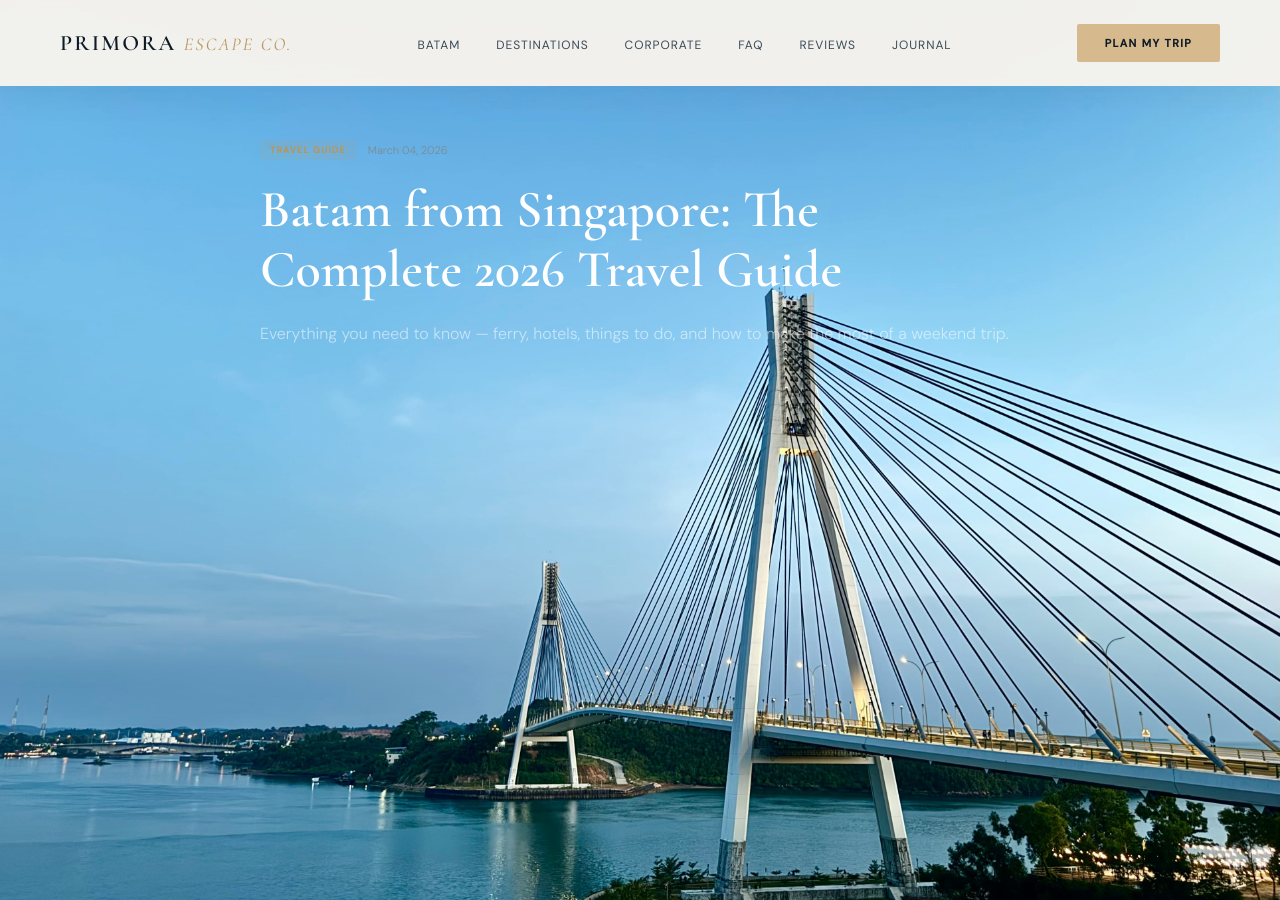
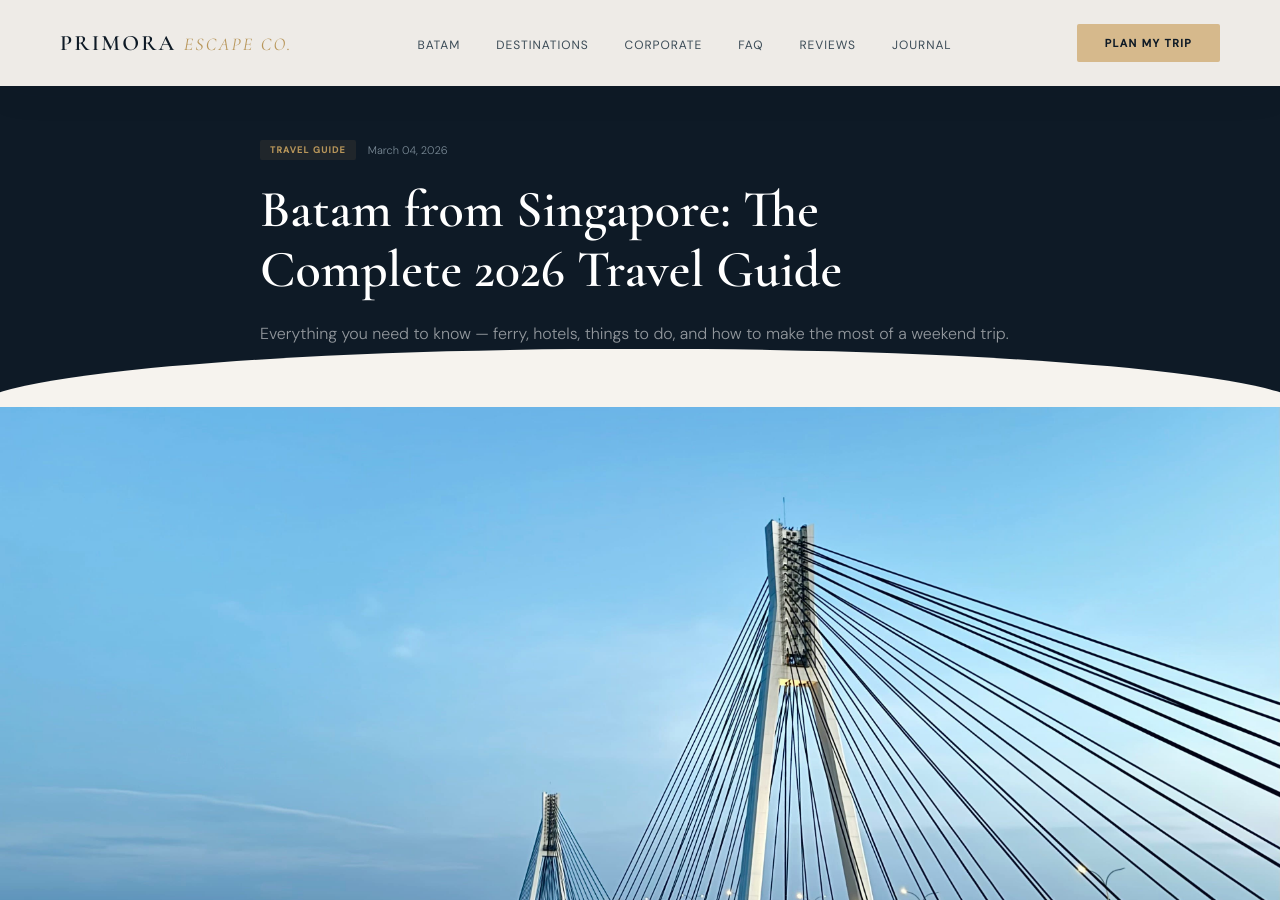
Before and after one commit to yourcancerboy/primora, a Jekyll site: the page built from _posts/2026-03-04-batam-from-singapore-travel-guide.md, in a window 1280 px wide and 900 px high. Built offline with Jekyll 4.4.1, drawn with Linux system fonts in a browser that asks for light colours.

Commit message:
Update post.html

```diff
--- a/_layouts/post.html
+++ b/_layouts/post.html
@@ -15,7 +15,9 @@
   </div>
 
   {% if page.image %}
-  <img src="{{ page.image }}" alt="{{ page.title }}" class="article-cover" loading="eager">
+  <div class="article-cover-wrap">
+    <img src="{{ page.image }}" alt="{{ page.title }}" class="article-cover" loading="eager">
+  </div>
   {% endif %}
 
   <div class="article-body">
```
